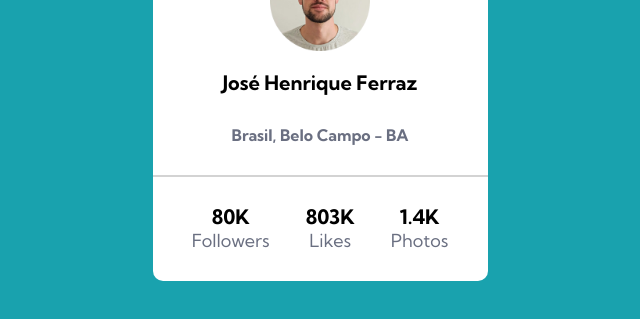
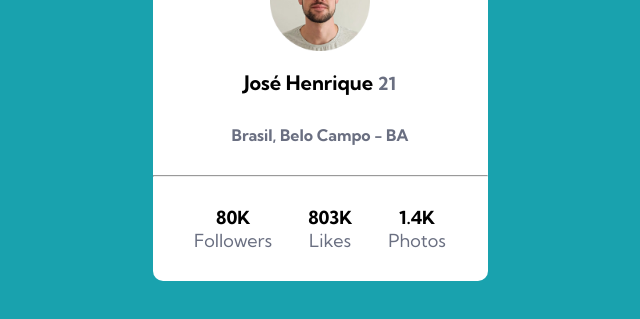
Before and after one commit to jhferraz-dev/profile-card, a plain HTML site: page index.html in a window 1280 px wide. Shown: the part 297-616 px from the top of the page, without its empty margins (320-960 px from the left). Drawn offline with Linux system fonts and the light colour scheme.

Commit message:
Primeiro projeto utilizando o flexbox

```diff
--- a/index.html
+++ b/index.html
@@ -1,5 +1,6 @@
 <!DOCTYPE html>
 <html lang="en">
+
 <head>
     <meta charset="UTF-8">
     <meta name="viewport" content="width=device-width, initial-scale=1.0">
@@ -8,29 +9,32 @@
 
     <link rel="preconnect" href="https://fonts.googleapis.com">
     <link rel="preconnect" href="https://fonts.gstatic.com" crossorigin>
-    <link href="https://fonts.googleapis.com/css2?family=Kumbh+Sans:wght,YOPQ@100..900,40..300&display=swap" rel="stylesheet">
+    <link href="https://fonts.googleapis.com/css2?family=Kumbh+Sans:wght,YOPQ@100..900,40..300&display=swap"
+        rel="stylesheet">
 
     <link rel="stylesheet" href="./src/css/reset.css">
     <link rel="stylesheet" href="./src/css/variables.css">
     <link rel="stylesheet" href="./src/css/style.css">
 </head>
+
 <body>
     <main>
         <div class="card">
             <img src="./src/images/jose.png" alt="foto de perfil">
 
-            <h2 class="name">José Henrique Ferraz</h2>
+            <h2 class="name">José Henrique <span class="age">21</span></h2>
 
             <p class="location">Brasil, Belo Campo - BA</p>
 
-            <div>
-                <ul class="informacoes">
-                    <li class="item"><span>80K</span> <br> Followers</li>
-                    <li class="item"><span>803K</span> <br> Likes</li>
-                    <li class="item"><span>1.4K</span> <br> Photos</li>
-                </ul>
-            </div>
+            <hr>
+
+            <ul class="informacoes">
+                <li class="item"><span>80K</span> <br> Followers</li>
+                <li class="item"><span>803K</span> <br> Likes</li>
+                <li class="item"><span>1.4K</span> <br> Photos</li>
+            </ul>
         </div>
     </main>
 </body>
+
 </html>
--- a/src/css/style.css
+++ b/src/css/style.css
@@ -25,6 +25,10 @@ main {
     color: var(--cor-forte);
 }
 
+.age {
+    color: var(--cor-fraca);
+}
+
 .location {
     font-weight: 700;
     font-size: 16px;
@@ -43,8 +47,6 @@ img {
     justify-content: center;
     align-items: center;
     height: 105px;
-    border-top:  2px solid;
-    border-color: #d3d3d3;
 }
 
 .item {
@@ -56,5 +58,5 @@ img {
 span{
     font-weight: 700;
     color: var(--cor-forte);
-    font-size: 20px;
+    font-size: 18px;
 }
```
